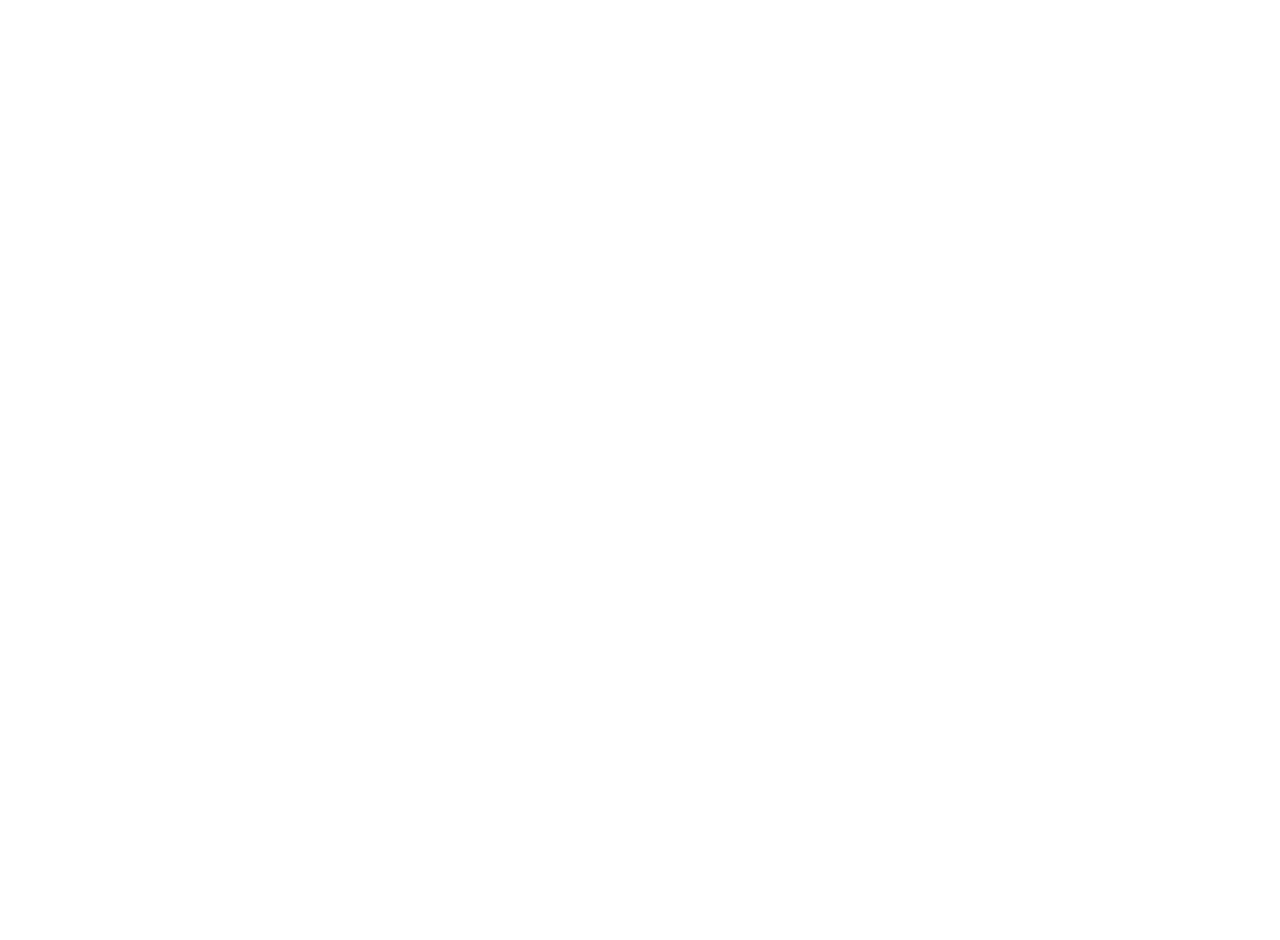
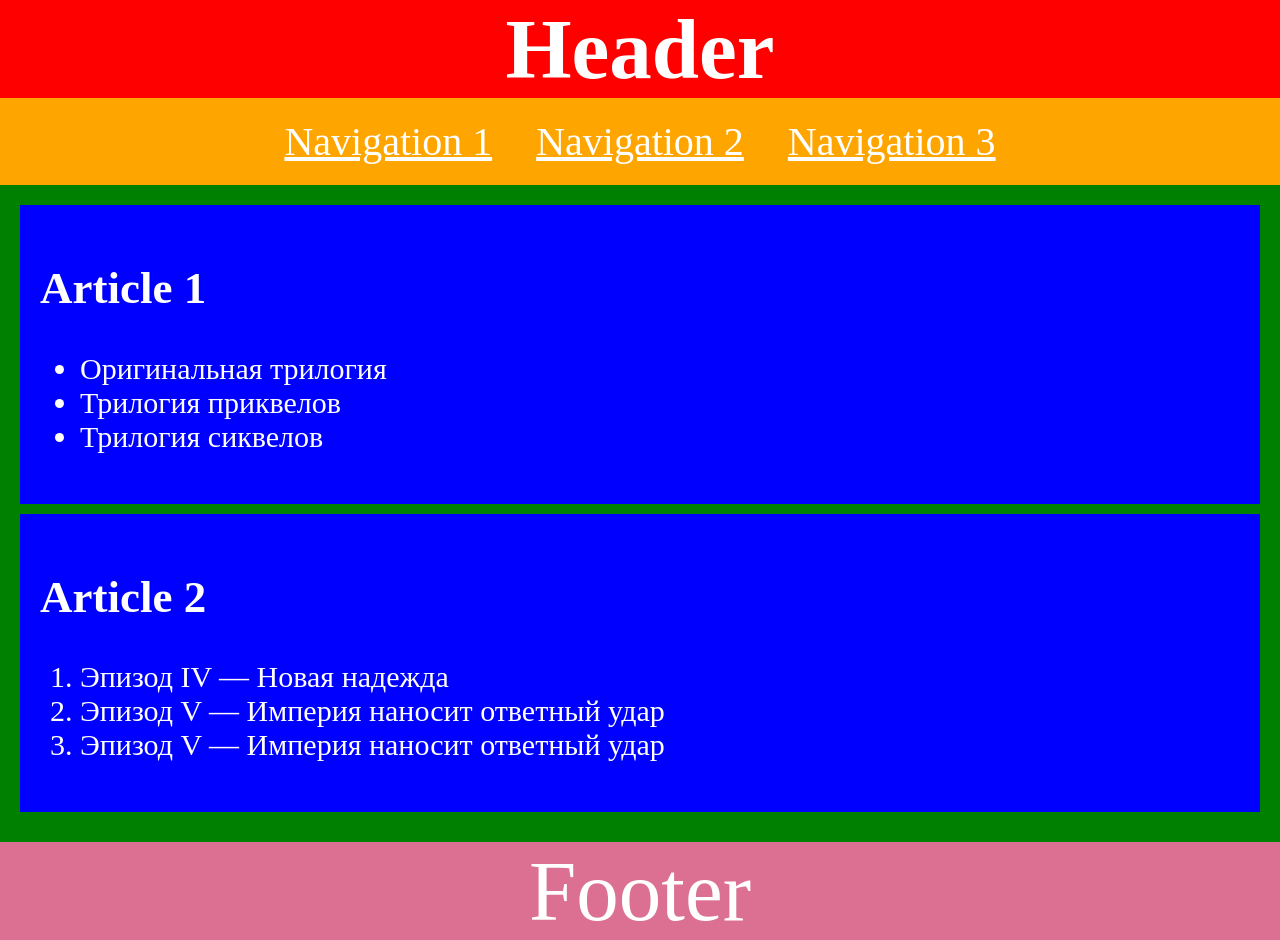
Before and after one commit to js-tasks-ru/htmlcss-20221107_rustam08, a website: page 02-dz0/01-semantic-mockup/solution.html in a window 1280 px wide. Before the commit the page ends 800 px from the top, so only its background shows below. Drawn offline with Linux system fonts and the light colour scheme.

Commit message:
add semantic-mockup solution

```diff
--- /dev/null
+++ b/02-dz0/01-semantic-mockup/main1.css
@@ -0,0 +1,43 @@
+body {
+    color: white;
+    margin: 0;
+}
+
+.header {
+    background-color: red;
+    text-align: center;
+}
+
+.title {
+    font-size: 85px;
+    margin: 0;
+}
+
+.navigation {
+    background-color: orange;
+    padding: 20px;
+}
+
+.link {
+    font-size: 40px;
+    color: white;
+    margin: 20px;
+  }
+
+  .main {
+    background: green;
+    padding: 20px;
+  }
+
+  .article {
+    background: blue;
+    padding: 20px;
+    font-size: 30px;
+    margin-bottom: 10px;
+  }
+
+  footer {
+    background: palevioletred;
+    font-size: 85px;
+    text-align: center;
+  }
--- a/02-dz0/01-semantic-mockup/solution.html
+++ b/02-dz0/01-semantic-mockup/solution.html
@@ -1,4 +1,43 @@
 <!DOCTYPE html>
 <html lang="ru">
     <!-- Ваше решение -->
+    <html lang="en">
+    <head>
+        <meta charset="UTF-8">
+        <meta http-equiv="X-UA-Compatible" content="IE=edge">
+        <meta name="viewport" content="width=device-width, initial-scale=1.0">
+        <title>Document</title>
+        <link rel="stylesheet" href="./main1.css">
+    </head>
+    <body>
+        <header class="header">
+            <h1 class="title">Header</h1>
+            <nav class="navigation">
+                <a class="link" href="#">Navigation 1</a>
+                <a class="link" href="#">Navigation 2</a>
+                <a class="link" href="#">Navigation 3</a>
+            </nav>
+        </header>
+        <main class="main">
+            <article class="article">
+                <h2>Article 1</h2>
+                <ul>
+                    <li>Оригинальная трилогия</li>
+                    <li>Трилогия приквелов</li>
+                    <li>Трилогия сиквелов</li>
+                </ul>
+            </article>
+            <article class="article">
+                <h2>Article 2</h2>
+                <ol>
+                    <li>Эпизод IV — Новая надежда</li>
+                    <li>Эпизод V — Империя наносит ответный удар</li>
+                    <li>Эпизод V — Империя наносит ответный удар</li>
+                </ol>
+            </article>
+        </main>
+        <footer>Footer</footer>
+
+    </body>
+    </html>
 </html>
```
